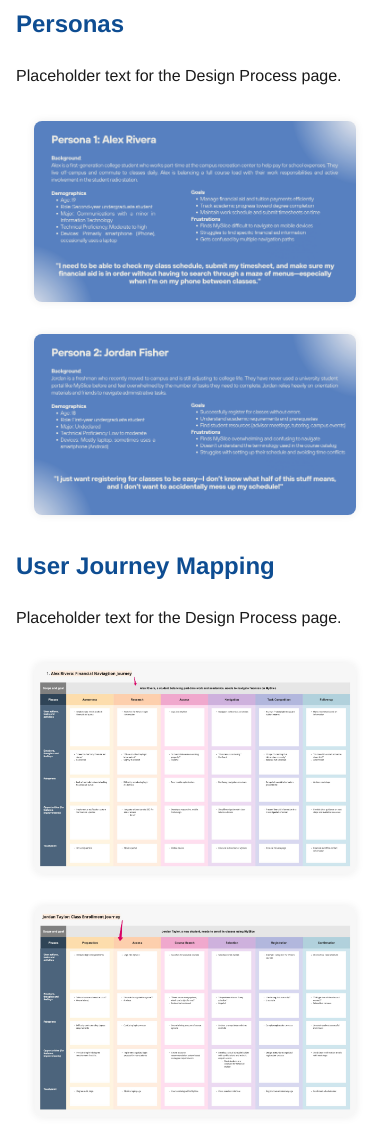
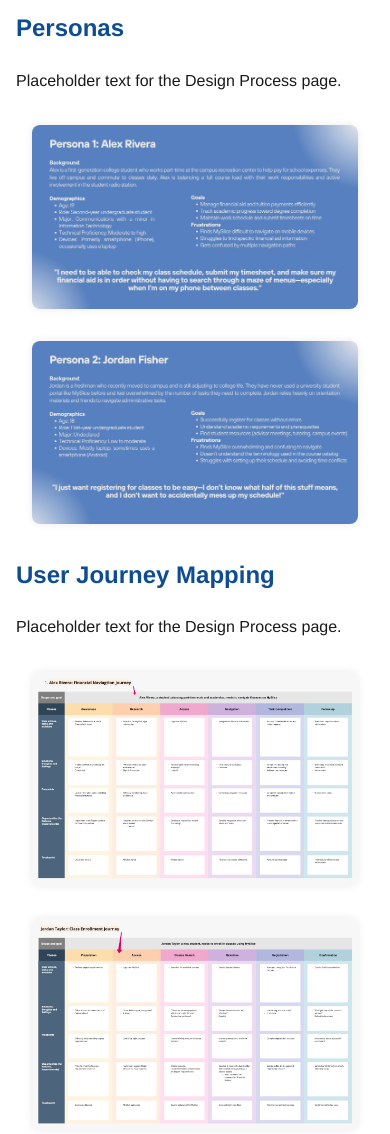
Before and after one commit to krverma107/CIS400HCI, a plain HTML site: page design-process.html in a window 390 px wide. Shown: the part 1820-2954 px from the top of the page. Drawn offline with Linux system fonts and the light colour scheme.

Commit message:
fixed image margins

```diff
--- a/design-process.html
+++ b/design-process.html
@@ -27,20 +27,40 @@
       <p>
         The interview sessions comprised of a 20-30 minute discussion focused on the student’s personal experiences with MySlice. We explored specific pain points by asking participants to recall recent frustrating experiences and describe their general impression of the platform. To understand navigation patterns, we presented participants with common scenarios such as enrolling in classes or submitting timesheets and asked them to walk through their typical process. We finished each interview with a discussion about what features participants would prioritize for improvement. For the survey, we wanted to have a minimum of 50 graduate and undergraduate participants. The survey was distributed through email lists, class announcements, and word of mouth to get the largest number of responses possible. It included sections measuring usage patterns, user satisfaction metrics (using 5-point scales for various aspects like navigation, visual design, and mobile responsiveness), and priority ranking potential improvements. The survey concluded with an open-ended feedback section encouraging participants to share specific experiences and suggestions.
       </p>
+      <div class="img-wrapper">
         <img src="images/research.png" alt="Research Results" class="responsive-img">
+      </div>
+
       <h2>Personas</h2>
       <p>Placeholder text for the Design Process page.</p>
+      <div class="img-wrapper">
         <img src="images/personna1.png" alt="Personna 1" class="responsive-img">
+      </div>
+      <div class="img-wrapper">
         <img src="images/personna2.png" alt="Personna 2" class="responsive-img">
+      </div>
+
       <h2>User Journey Mapping</h2>
       <p>Placeholder text for the Design Process page.</p>
+      <div class="img-wrapper">
         <img src="images/journeymap1.png" alt="Journey Map 1" class="responsive-img">
+      </div>
+      <div class="img-wrapper">
         <img src="images/journeymap2.png" alt="Journey Map 2" class="responsive-img">
+      </div>
+
       <h2>Storyboards</h2>
       <p>Placeholder text for the Design Process page.</p>
+      <div class="img-wrapper">
         <img src="images/storyboard.png" alt="Storyboard 1" class="responsive-img">
+      </div>
+      <div class="img-wrapper">
         <img src="images/storyboard2.png" alt="Storyboard 2" class="responsive-img">
+      </div>
+      <div class="img-wrapper">
         <img src="images/storyboard3.png" alt="Storyboard 3" class="responsive-img">
+      </div>
+
       <h2>Design Iterations</h2>
       <p>Placeholder text for the Design Process page.</p>
     </section>
--- a/style.css
+++ b/style.css
@@ -7,6 +7,11 @@
     --light-gray: #f5f5f5;
     --text-dark: #1a1a1a;
     --font: 'Helvetica Neue', Helvetica, Arial, sans-serif;
+  }
+
+  html, body {
+    max-width: 100%;
+    overflow-x: hidden;
   }
 
   body {
@@ -100,7 +105,8 @@
     }
 
     .responsive-img {
-        max-width: 90%;
+        max-width: 100%;
+        width: 100%;
         height: auto;
         display: block;
         margin: 2rem auto;
@@ -108,4 +114,10 @@
         box-shadow: 0 0 8px rgba(0, 0, 0, 0.08);
       }
 
+      .img-wrapper {
+        max-width: 800px;
+        margin: 0 auto;
+        padding: 0 1rem;
+      }
+
   }
```
Also changed, not shown: index.html (+3 -1 lines). Lines whose indentation alone changed are shown as unchanged.
